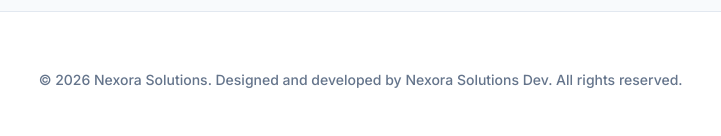
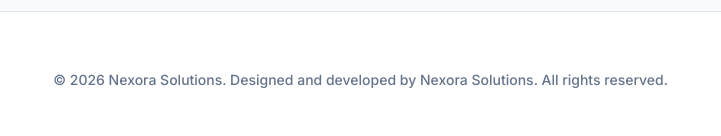
Before and after one commit to nexorasolutions-dev/nexorasolutions, a plain HTML site: page Nexora Solutions/index.html in a window 1280 px wide. Shown: the part 3571-3707 px from the top of the page, 299-1020 px from the left. Drawn offline with nearby package versions, Linux system fonts and the light colour scheme.

Commit message:
Update index.html

```diff
--- a/Nexora Solutions/index.html
+++ b/Nexora Solutions/index.html
@@ -252,7 +252,7 @@
             </div>
 
             <div class="text-slate-500 text-sm font-medium">
-                &copy; 2026 Nexora Solutions. Designed and developed by Nexora Solutions Dev. All rights reserved.
+                &copy; 2026 Nexora Solutions. Designed and developed by Nexora Solutions. All rights reserved.
             </div>
 
             <!-- Footer Social Links -->
```
